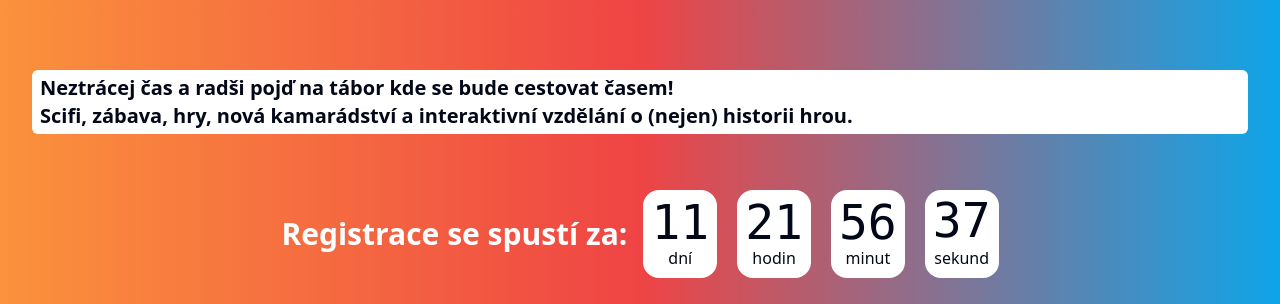
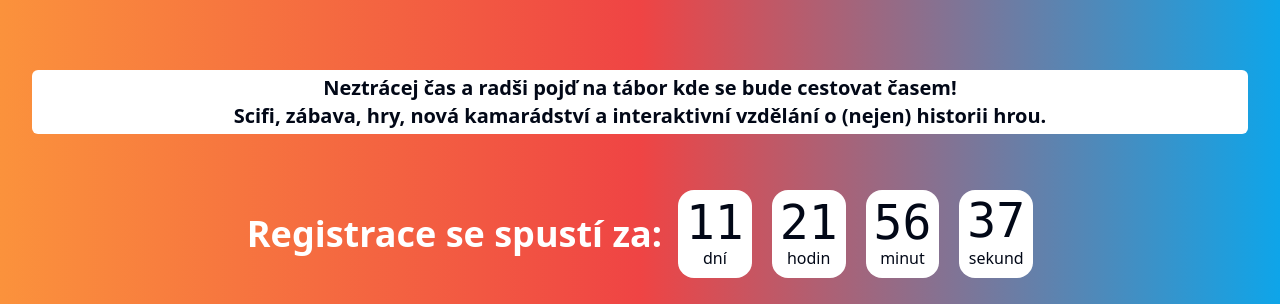
Before and after one commit to jakubhalik/k12tabor, a Next.js app: page / in a window 1280 px wide. Shown: the part 753-1057 px from the top of the page. Built offline with nearby package versions, Linux system fonts and the light colour scheme.

Commit message:
small ui update

```diff
--- a/src/app/page.tsx
+++ b/src/app/page.tsx
@@ -63,7 +63,7 @@
             <Cards />
             <div className="pt-16 sm:pt-24">
               <div className="bg-white rounded-md" id="signUp">
-                <p className="py-1 px-2 sm:text-xl font-semibold dark:text-black">
+                <p className="py-1 px-2 sm:text-xl font-semibold dark:text-black text-center">
                   Neztrácej čas a radši pojď na tábor kde se bude cestovat
                   časem!
                   <br />
--- a/src/components/Countdown.tsx
+++ b/src/components/Countdown.tsx
@@ -37,7 +37,7 @@
 
   return (
     <div className="flex flex-col lg:flex-row justify-center items-center pt-8">
-      <h2 className="font-bold text-3xl text-center text-white mb-4 lg:mb-0 lg:text-left lg:text-3xl flex items-center lg:pr-4">
+      <h2 className="font-bold text-3xl text-center text-white mb-4 lg:mb-0 lg:text-left lg:text-4xl flex items-center lg:pr-4">
         Registrace se spustí za:
       </h2>
       <div className="grid grid-flow-col gap-1 lg:gap-5 text-center auto-cols-max">
```
